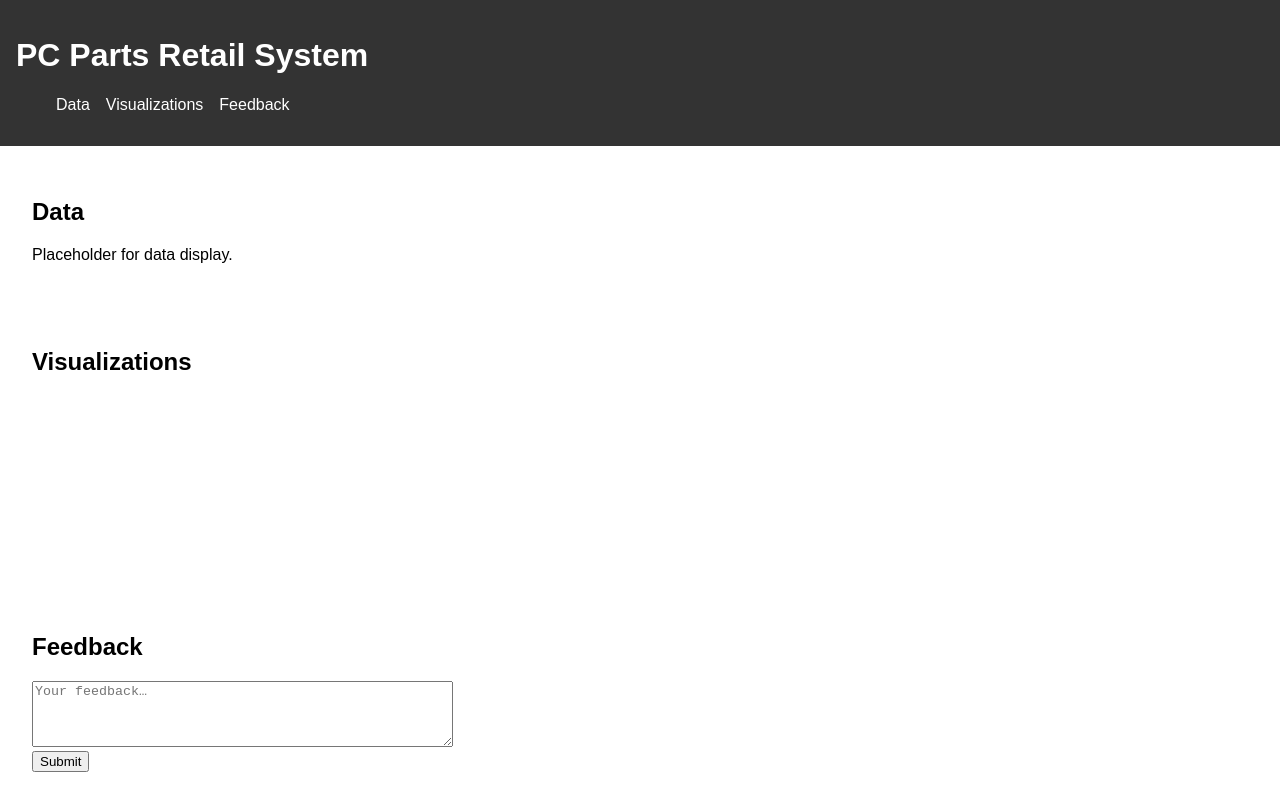
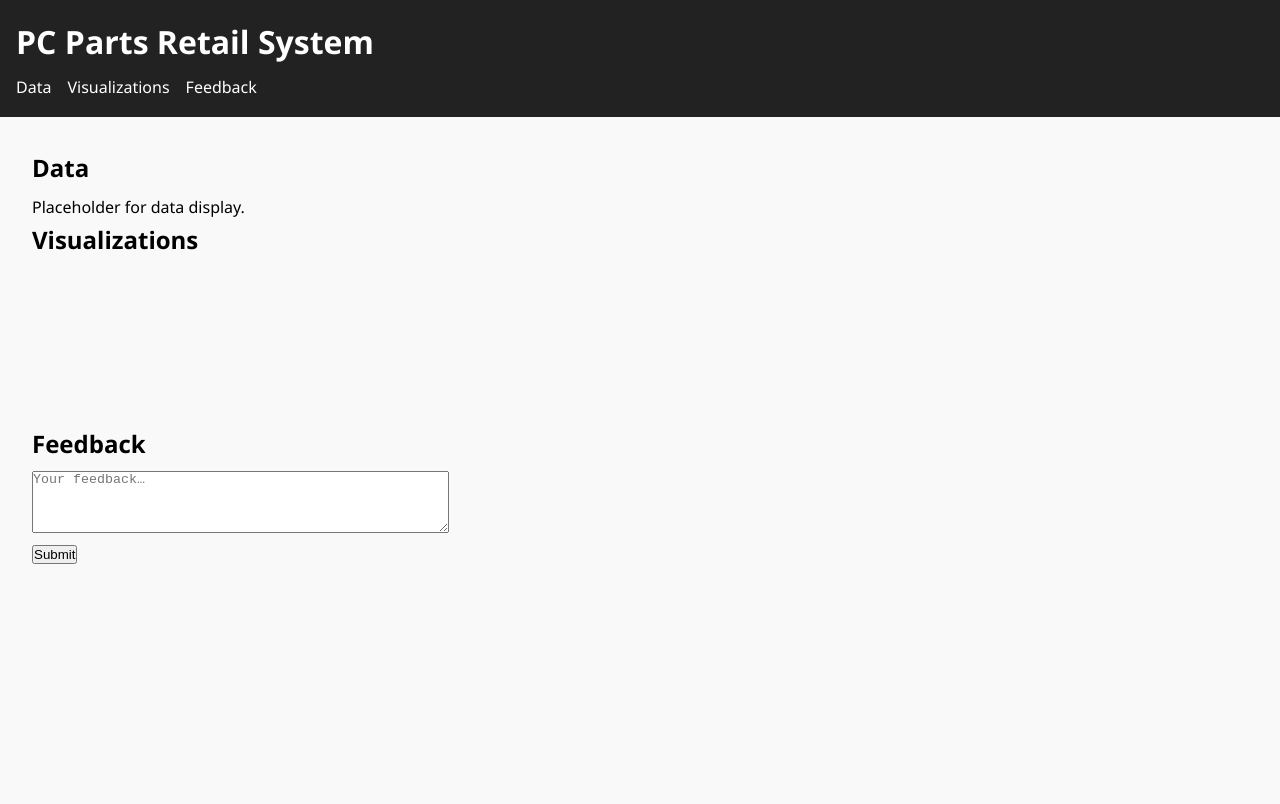
Before and after one commit to LukeyG07/enterpriseproject, a plain HTML site: page index.html in a window 1280 px wide. Drawn offline with Linux system fonts and the light colour scheme.

Commit message:
Update style.css

```diff
--- a/style.css
+++ b/style.css
@@ -1,22 +1,15 @@
-body {
-  font-family: sans-serif;
-  margin: 0;
-  padding: 0;
-}
-header {
-  background: #333;
-  color: #fff;
-  padding: 1rem;
-}
-nav ul {
-  list-style: none;
-  display: flex;
-  gap: 1rem;
-}
-nav a {
-  color: #fff;
-  text-decoration: none;
-}
-section {
-  padding: 2rem;
-}
+/* Global Reset & Typography */
+*, *::before, *::after { box-sizing: border-box; margin: 0; padding: 0; }
+body { font-family: 'Segoe UI', sans-serif; line-height: 1.6; background: #f9f9f9; }
+h1, h2, h3 { margin-bottom: 0.5rem; }
+header { background: #222; color: #fff; padding: 1rem; }
+nav ul { list-style: none; display: flex; gap: 1rem; }
+nav a { color: #fff; text-decoration: none; }
+main { padding: 2rem; }
+.btn { display: inline-block; background: #007acc; color: #fff; padding: 0.5rem 1rem; text-decoration: none; border-radius: 4px; }
+/* Layout Utilities */
+.product-grid { display: grid; grid-template-columns: repeat(auto-fill, minmax(200px, 1fr)); gap: 1rem; }
+.filters { width: 200px; float: left; }
+.product-grid { margin-left: 220px; }
+table { width: 100%; border-collapse: collapse; margin-top: 1rem; }
+th, td { border: 1px solid #ddd; padding: 0.5rem; text-align: left; }
```
